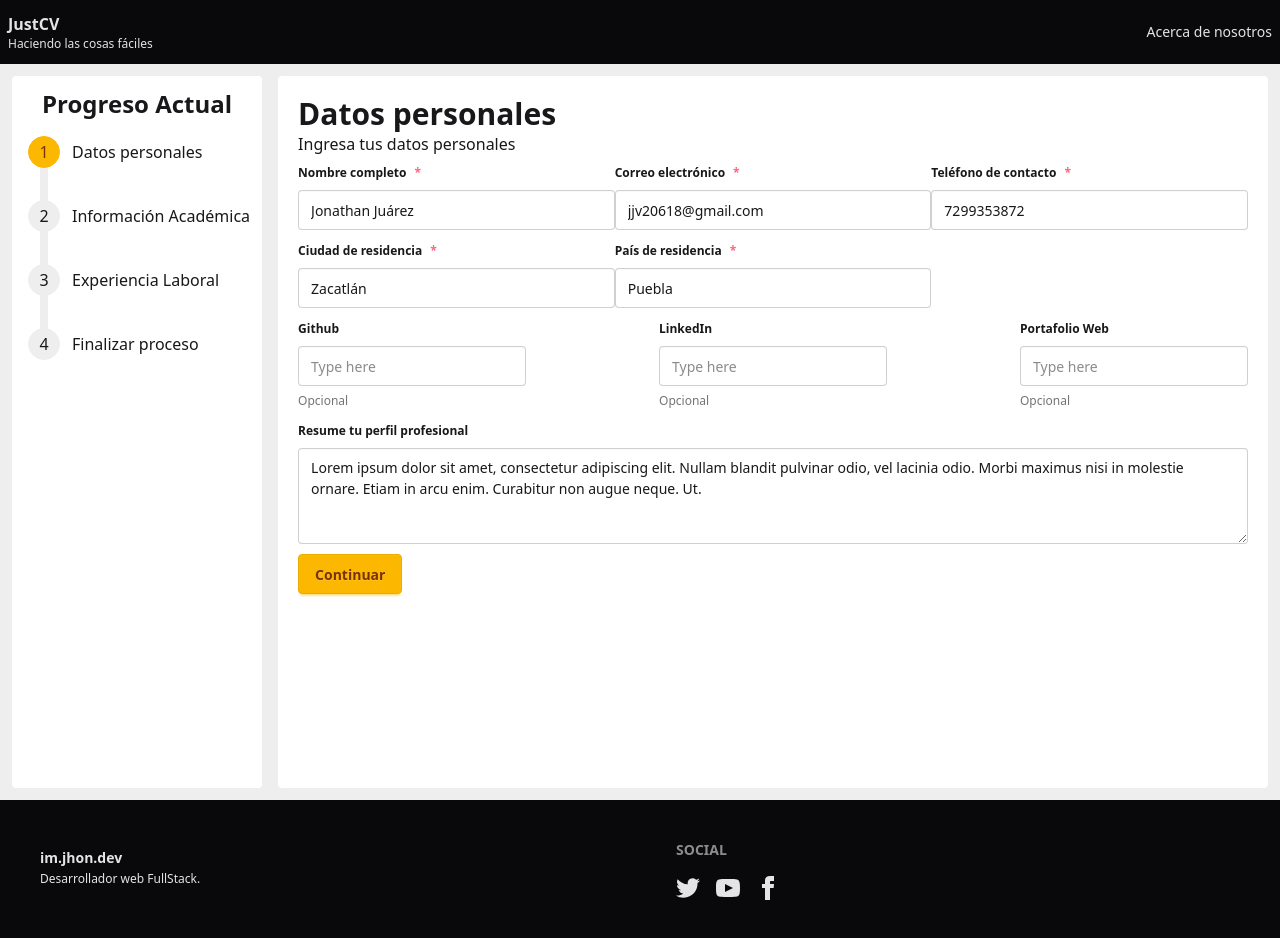
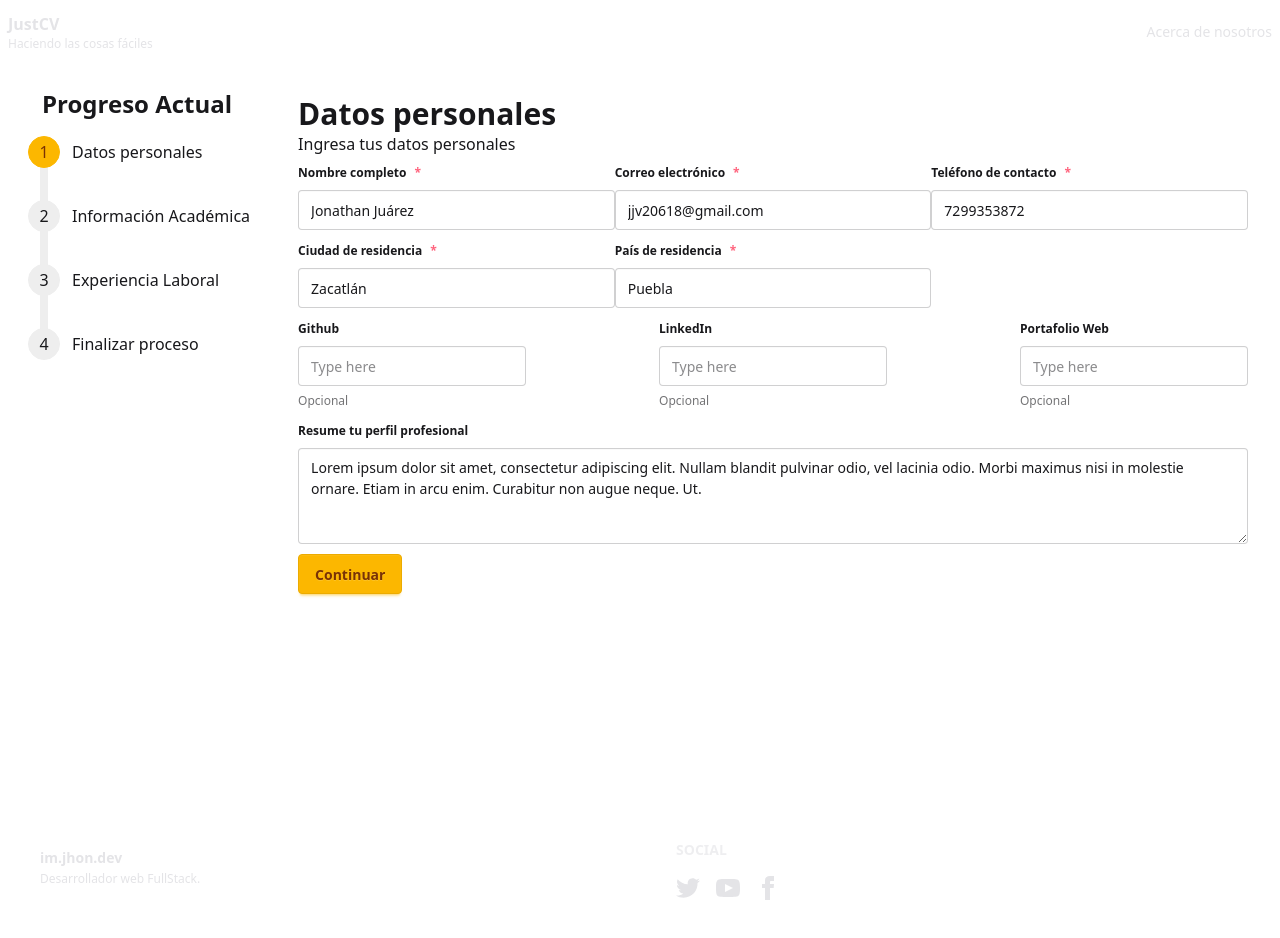
Before and after one commit to JhonCODEOWO/JustCV, a React (Vite) app: page /creating-cv in a window 1280 px wide. Built offline with nearby package versions, Linux system fonts and the light colour scheme.

Commit message:
refactor: Update background color in MainLayout and Footer components for consistency

```diff
--- a/src/layouts/MainLayoutComponent/MainLayout.component.tsx
+++ b/src/layouts/MainLayoutComponent/MainLayout.component.tsx
@@ -4,7 +4,7 @@
 function MainLayoutComponent() {
     return (
         <div className="h-screen">
-            <div className="navbar justify-between bg-neutral text-neutral-content">
+            <div className="navbar justify-between bg-base-100 text-neutral-content">
                 <Link to={''} className="flex flex-col">
                     <p className="text-base font-bold">JustCV</p>
                     <p className="text-xs">Haciendo las cosas fáciles</p>
--- a/src/pages/CreatingCVPageComponent/CreatingCVPageComponent.component.tsx
+++ b/src/pages/CreatingCVPageComponent/CreatingCVPageComponent.component.tsx
@@ -2,7 +2,7 @@
 
 function CreatingCVPageComponent() {
     return (
-        <section className="bg-base-300">
+        <section>
             <CreateCvForm/>
         </section>
      );
--- a/src/shared/components/FooterComponent/FooterComponent.component.tsx
+++ b/src/shared/components/FooterComponent/FooterComponent.component.tsx
@@ -1,6 +1,6 @@
 function FooterComponent() {
     return (
-        <footer className="footer sm:footer-horizontal bg-neutral text-neutral-content p-10">
+        <footer className="footer sm:footer-horizontal bg-base-100 text-neutral-content p-10">
             <aside className="flex flex-col">
                 <img src="favicon.ico" alt="" className="rounded-full"/>
                 <p>
```
